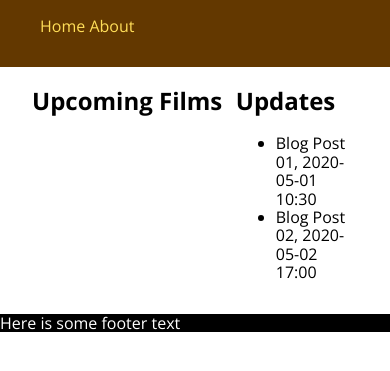
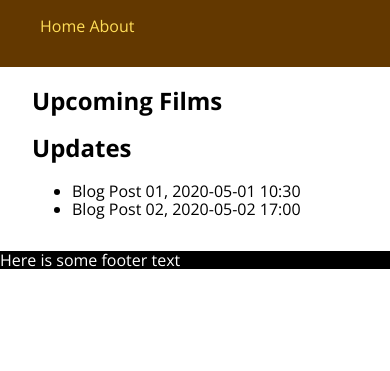
Before and after one commit to FinallyCanuck/geekmoviebears, an Eleventy site: page src/index.njk in a window 390 px wide. Shown: the part 63-434 px from the top of the page. Built offline with nearby package versions, Linux system fonts and the light colour scheme; Eleventy itself is replaced by a stand-in of ours; files that its build step writes are made by us from their sources; what node-fetch would draw is missing.

Commit message:
Adding media query for small screens

```diff
--- a/src/css/style.css
+++ b/src/css/style.css
@@ -57,3 +57,9 @@ footer {
   background-color: #000;
   color: #fff;
 }
+
+@media (max-width: 600px) {
+  .grid-container {
+    display: inline-block;
+  }
+}
```
